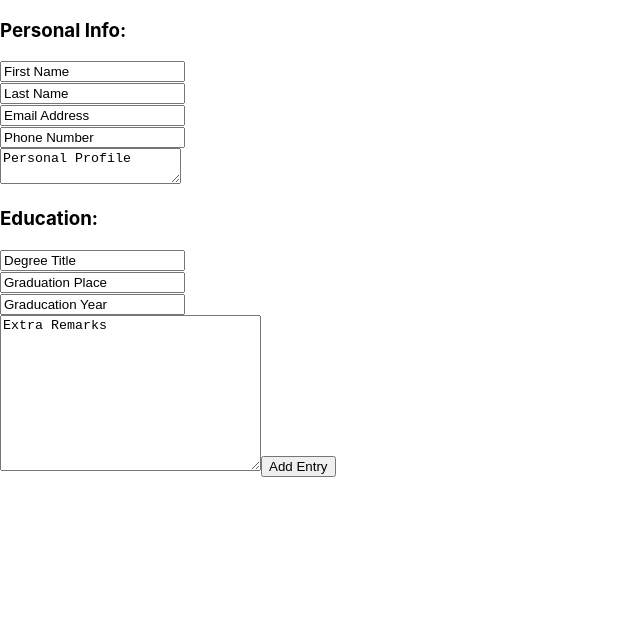
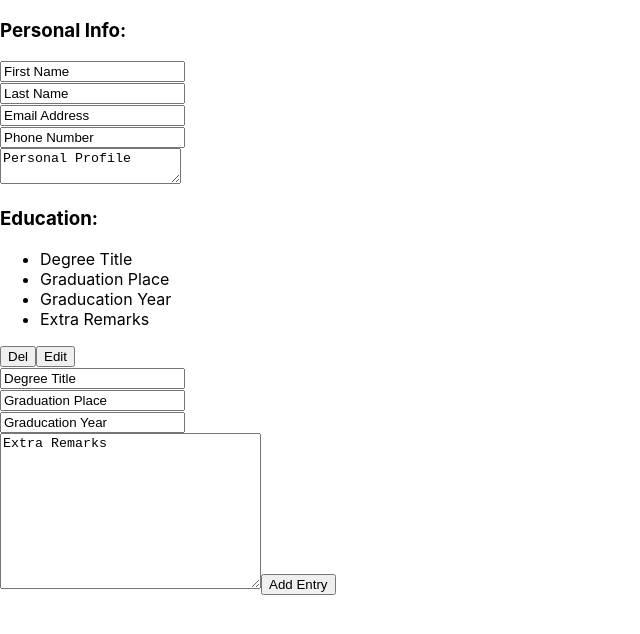
Before and after one commit to carloshrm/make-cv-tool, a React (Create React App) app: page / in a window 1280 px wide. Both pictures are taken after a click on the button "Add Entry". Shown: the top 634 px of the page, without its empty margins (0-640 px from the left). Built offline with nearby package versions, Linux system fonts and the light colour scheme.

Commit message:
education info list

```diff
--- a/src/components/EducationEntry.js
+++ b/src/components/EducationEntry.js
@@ -18,7 +18,7 @@ function EducationEntry({ info, addEntry }) {
     defaultValues();
   }, [info]);
 
-  const handleAddEducation = () => {
+  const addEntryHandler = () => {
     const newEntry = {
       educationTitle,
       educationPlace,
@@ -30,9 +30,10 @@ function EducationEntry({ info, addEntry }) {
 
   return (
     <div className="education_entry">
-      <InputField fieldData={educationTitle} setData={setEducationTitle} fieldType="Text" />
-      <InputField fieldData={educationPlace} setData={setEducationPlace} fieldType="Text" />
-      <InputField fieldData={educationYear} setData={setEducationYear} fieldType="Text" />
+      <InputField fieldData={educationTitle} setData={setEducationTitle} fieldType="text" />
+      <InputField fieldData={educationPlace} setData={setEducationPlace} fieldType="text" />
+      <InputField fieldData={educationYear} setData={setEducationYear} fieldType="text" />
+
       <textarea
         onChange={(e) => setEducationRemarks(e.target.value)}
         id="education_remarks"
@@ -40,7 +41,7 @@ function EducationEntry({ info, addEntry }) {
         rows="10"
         value={educationRemarks}
       ></textarea>
-      <button onClick={handleAddEducation}>Add Entry</button>
+      <button onClick={addEntryHandler}>Add Entry</button>
     </div>
   );
 }
--- /dev/null
+++ b/src/components/EducationEntryDisplay.js
@@ -0,0 +1,18 @@
+import React, { useState } from "react";
+
+function EducationEntryDisplay({ id, singleEntryInfo, removeEntry, editEntry }) {
+  return (
+    <div className="education_entry">
+      <ul>
+        <li>{singleEntryInfo.educationTitle}</li>
+        <li>{singleEntryInfo.educationPlace}</li>
+        <li>{singleEntryInfo.educationYear}</li>
+        <li>{singleEntryInfo.educationRemarks}</li>
+      </ul>
+      <button onClick={() => removeEntry(id)}>Del</button>
+      <button onClick={() => removeEntry(id)}>Edit</button>
+    </div>
+  );
+}
+
+export default EducationEntryDisplay;
--- a/src/components/EducationInfo.js
+++ b/src/components/EducationInfo.js
@@ -1,5 +1,6 @@
 import React, { useState } from "react";
 import EducationEntry from "./EducationEntry";
+import EducationEntryDisplay from "./EducationEntryDisplay";
 
 // title
 // graducation place, year
@@ -9,13 +10,22 @@ import EducationEntry from "./EducationEntry";
 // map entries array into component for display
 
 function EducationInfo() {
-  const [educationInfo, addEducationInfo] = useState([]);
+  const [educationInfo, setEducationInfoEntry] = useState([]);
+
+  function removeEntry(targetIndex) {
+    setEducationInfoEntry(educationInfo.filter((e, i) => i !== targetIndex));
+  }
+  function editEntry(targetIndex) {}
 
   return (
     <div id="education_info_div">
       <h3>Education:</h3>
 
-      <EducationEntry info={educationInfo} addEntry={addEducationInfo} />
+      {educationInfo.map((entry, i) => (
+        <EducationEntryDisplay key={i} id={i} singleEntryInfo={entry} removeEntry={removeEntry} />
+      ))}
+
+      <EducationEntry info={educationInfo} addEntry={setEducationInfoEntry} />
     </div>
   );
 }
--- a/src/components/InputField.js
+++ b/src/components/InputField.js
@@ -1,11 +1,11 @@
 import React from "react";
 
-function InputField({ fieldData, setData, fieldType }) {
+function InputField({ fieldData, setData, fieldType, displaySwitch }) {
   const inputRef = React.createRef();
   const displayRef = React.createRef();
-  let displaySwitch = true;
 
   function editField() {
+    if (displaySwitch === undefined) return;
     inputRef.current.style.display = displaySwitch ? "none" : "block";
     displayRef.current.style.display = displaySwitch ? "block" : "none";
     displaySwitch = !displaySwitch;
--- a/src/components/PersonalInfo.js
+++ b/src/components/PersonalInfo.js
@@ -11,10 +11,30 @@ function PersonalInfo() {
   return (
     <div id="personal_info_div">
       <h3>Personal Info:</h3>
-      <InputField fieldData={firstName} setData={setFirstName} fieldType="text" />
-      <InputField fieldData={lastName} setData={setLastName} fieldType="text" />
-      <InputField fieldData={emailAddress} setData={setEmail} fieldType="email" />
-      <InputField fieldData={phoneNumber} setData={setPhoneNumber} fieldType="tel" />
+      <InputField
+        fieldData={firstName}
+        setData={setFirstName}
+        fieldType="text"
+        displaySwitch={true}
+      />
+      <InputField
+        fieldData={lastName}
+        setData={setLastName}
+        fieldType="text"
+        displaySwitch={true}
+      />
+      <InputField
+        fieldData={emailAddress}
+        setData={setEmail}
+        fieldType="email"
+        displaySwitch={true}
+      />
+      <InputField
+        fieldData={phoneNumber}
+        setData={setPhoneNumber}
+        fieldType="tel"
+        displaySwitch={true}
+      />
       <textarea
         onChange={(e) => setProfile(e.target.value)}
         required
```
